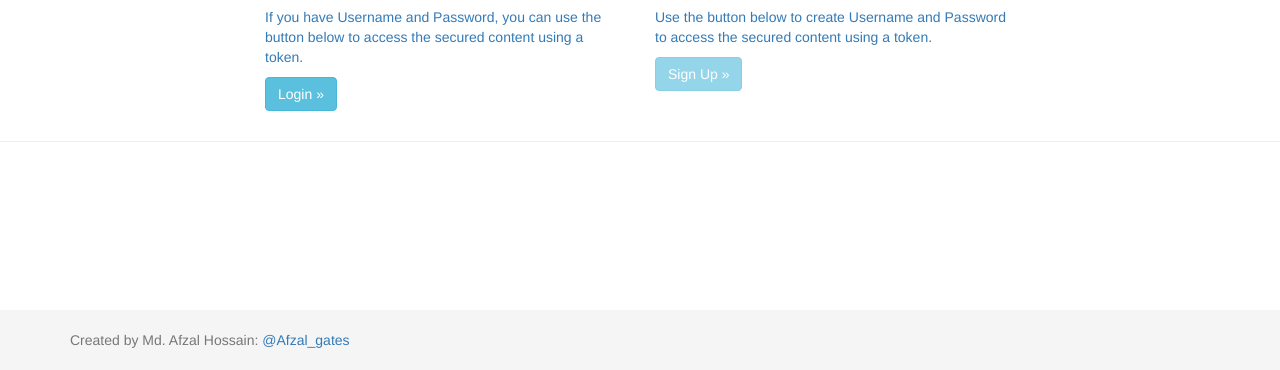
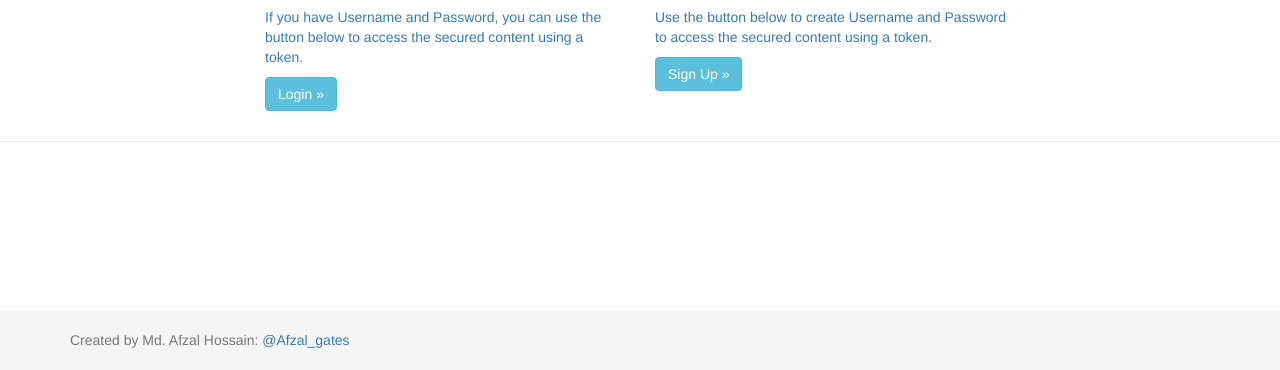
Before and after one commit to afzal-gates/ContactMng, a plain HTML site: page ContactManagement.Web/index.html at #/home in a window 1280 px wide. Shown: the part 430-800 px from the top of the page. Drawn offline with nearby package versions, Linux system fonts and the light colour scheme.

Commit message:
Enable Sinup Button

```diff
--- a/ContactManagement.Web/app/views/home.html
+++ b/ContactManagement.Web/app/views/home.html
@@ -20,7 +20,7 @@
     <div class="col-md-4">
         <h2>Sign Up</h2>
         <p class="text-primary">Use the button below to create Username and Password to access the secured content using a token.</p>
-        <p><a class="btn btn-info" href="#/signup" disabled role="button">Sign Up &raquo;</a></p>
+        <p><a class="btn btn-info" href="#/signup" role="button">Sign Up &raquo;</a></p>
     </div>
     <div class="col-md-2">
         &nbsp;
```
Also changed, not shown: ContactManagement.Web/app/views/login.html (+1 -1 lines), 1 other file.
